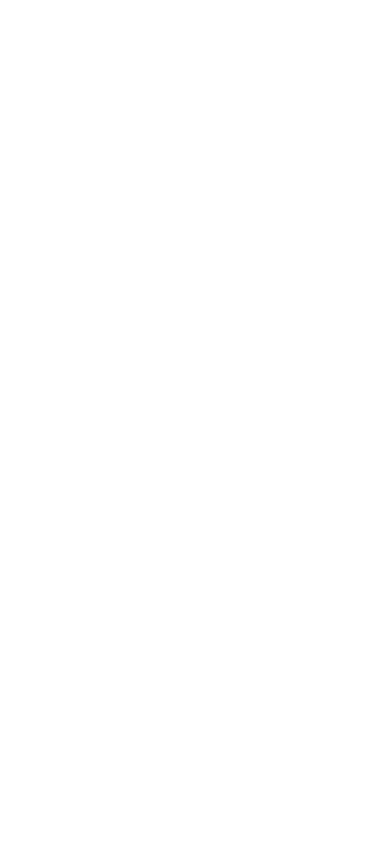
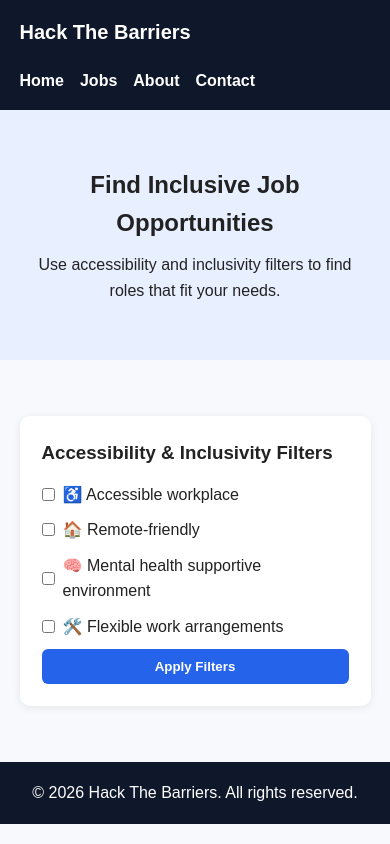
Before and after one commit to na000071/Hack-the-Barriers, a plain HTML site: page project/jobs.html in a window 390 px wide. Drawn offline with Linux system fonts and the light colour scheme.

Commit message:
"Added asscebility"

```diff
--- a/CSS/styles.css
+++ b/CSS/styles.css
@@ -119,8 +119,15 @@ nav a {
 
 .feature-grid {
 	display: grid;
-	grid-template-columns: repeat(3, 1fr);
+	grid-template-columns: repeat(2, 1fr);
 	gap: 18px;
+}
+
+.feature-grid .card:last-child {
+	grid-column: 1 / -1;
+	max-width: 520px;
+	width: 100%;
+	margin: 0 auto;
 }
 
 .card {
@@ -212,7 +219,8 @@ nav a {
 	gap: 10px;
 }
 
-.contact-form input,
+.contact-form input[type="text"],
+.contact-form input[type="email"],
 .contact-form textarea,
 .contact-form select {
 	width: 100%;
@@ -227,6 +235,70 @@ nav a {
 }
 
 .contact-form .btn-primary {
+	justify-self: start;
+}
+
+.accessibility-preferences {
+	border: 1px solid #d1d5db;
+	border-radius: 8px;
+	padding: 12px;
+	display: grid;
+	gap: 8px;
+}
+
+.accessibility-preferences legend {
+	padding: 0 6px;
+	font-weight: 600;
+}
+
+.accessibility-preferences label,
+.jobs-filter-form label {
+	display: flex;
+	align-items: center;
+	gap: 8px;
+}
+
+.accessibility-preferences input[type="checkbox"] {
+	width: auto;
+	padding: 0;
+	border: none;
+}
+
+.jobs-hero {
+	background: #e8efff;
+}
+
+.jobs-hero-content {
+	text-align: center;
+}
+
+.jobs-hero-content h2 {
+	margin-bottom: 10px;
+}
+
+.jobs-section {
+	background: #f7f9fc;
+}
+
+.jobs-filter-card {
+	background: #fff;
+	padding: 22px;
+	border-radius: 10px;
+	box-shadow: 0 2px 8px rgba(0, 0, 0, 0.08);
+	max-width: 760px;
+	margin: 0 auto;
+}
+
+.jobs-filter-card h3 {
+	margin-bottom: 14px;
+}
+
+.jobs-filter-form {
+	display: grid;
+	gap: 10px;
+}
+
+.jobs-filter-form .btn-primary {
 	justify-self: start;
 }
 
@@ -252,4 +324,8 @@ nav a {
 	.contact-form .btn-primary {
 		justify-self: stretch;
 	}
+
+	.jobs-filter-form .btn-primary {
+		justify-self: stretch;
+	}
 }
--- a/project/jobs.html
+++ b/project/jobs.html
@@ -0,0 +1,52 @@
+<!DOCTYPE html>
+<html lang="en">
+<head>
+	<meta charset="UTF-8">
+	<meta name="viewport" content="width=device-width, initial-scale=1.0">
+	<title>Jobs</title>
+	<link rel="stylesheet" href="../CSS/styles.css">
+</head>
+<body>
+	<header class="site-header">
+		<div class="container nav-wrap">
+			<h1 class="logo">Hack The Barriers</h1>
+			<nav>
+				<a href="index.html">Home</a>
+				<a href="jobs.html">Jobs</a>
+				<a href="about.html">About</a>
+				<a href="contact.html">Contact</a>
+			</nav>
+		</div>
+	</header>
+
+	<main>
+		<section class="section jobs-hero">
+			<div class="container jobs-hero-content">
+				<h2>Find Inclusive Job Opportunities</h2>
+				<p>Use accessibility and inclusivity filters to find roles that fit your needs.</p>
+			</div>
+		</section>
+
+		<section class="section jobs-section">
+			<div class="container">
+				<article class="jobs-filter-card">
+					<h3>Accessibility & Inclusivity Filters</h3>
+					<form class="jobs-filter-form" action="#" method="get">
+						<label><input type="checkbox" name="filter" value="accessible-workplace"> ♿ Accessible workplace</label>
+						<label><input type="checkbox" name="filter" value="remote-friendly"> 🏠 Remote-friendly</label>
+						<label><input type="checkbox" name="filter" value="mental-health-supportive"> 🧠 Mental health supportive environment</label>
+						<label><input type="checkbox" name="filter" value="flexible-work"> 🛠️ Flexible work arrangements</label>
+						<button class="btn-primary" type="submit">Apply Filters</button>
+					</form>
+				</article>
+			</div>
+		</section>
+	</main>
+
+	<footer class="site-footer">
+		<div class="container">
+			<p>© 2026 Hack The Barriers. All rights reserved.</p>
+		</div>
+	</footer>
+</body>
+</html>
```
Also changed, not shown: project/contact.html (+11 -4 lines), project/index.html (+14 -4 lines).
